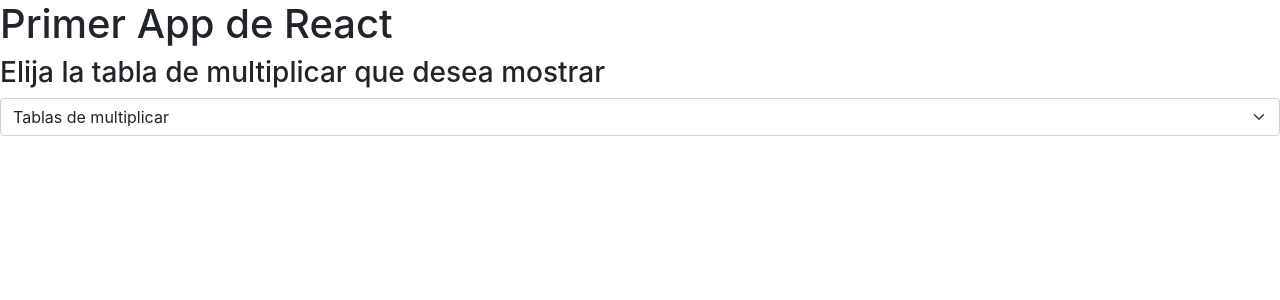
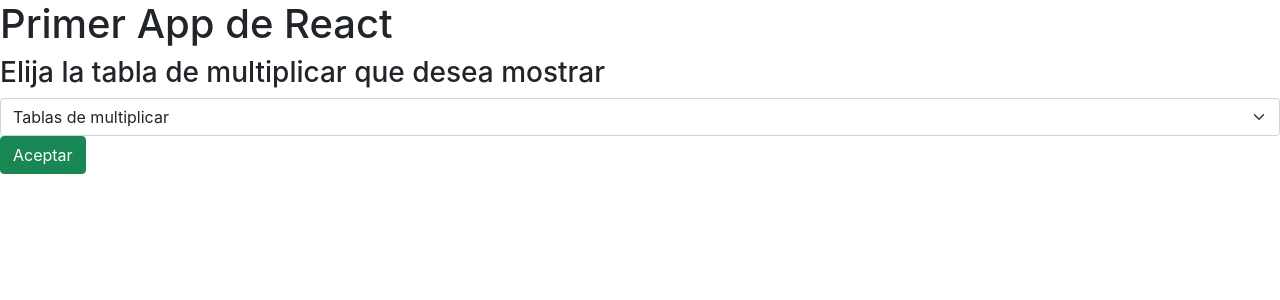
Before and after one commit to EnriqueR4rcos/tablasReact, a React (Create React App) app: page / in a window 1280 px wide. Shown: the top 300 px of the page. Built offline with nearby package versions, Linux system fonts and the light colour scheme.

Commit message:
Creación del botón para confirmar decisión

```diff
--- a/src/App.js
+++ b/src/App.js
@@ -18,6 +18,7 @@ function App() {
         <option value="t9">Tabla del 9</option>
         <option value="t10">Tabla del 10</option>
         </select>
+        <button type="button" class="btn btn-success">Aceptar</button>
     </div>
   );
 }
```
